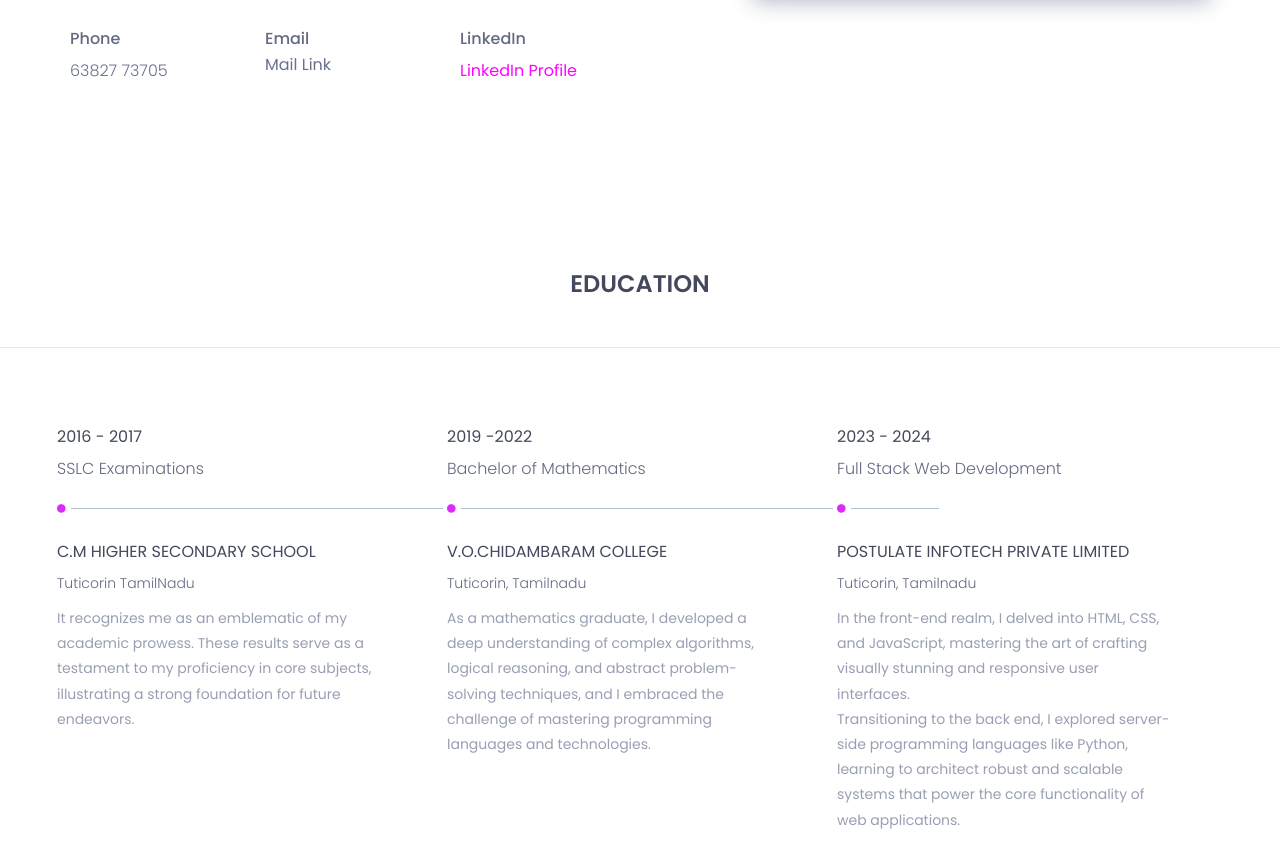
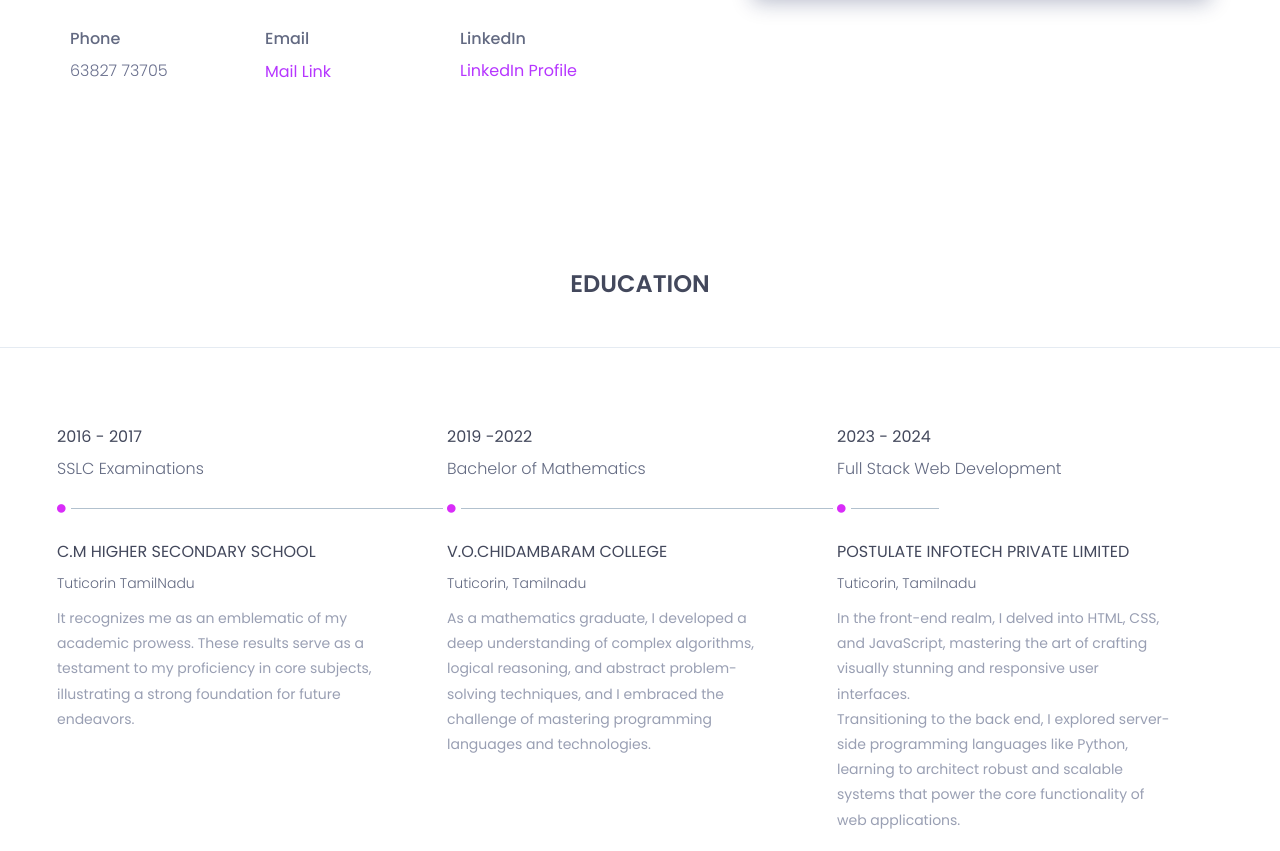
Before and after one commit to muthuhariharan2001/muthuhariharan, a plain HTML site: page index.html in a window 1280 px wide. Shown: the part 1588-2439 px from the top of the page. Drawn offline with nearby package versions, Linux system fonts and the light colour scheme; some packages are replaced by stand-ins of ours; a script that the page names is missing.

Commit message:
Update index.html

```diff
--- a/index.html
+++ b/index.html
@@ -148,7 +148,7 @@
 									<div class="col-sm-4">
 										<div class="single-about-add-info">
 											<h3>email</h3>
-											<a href="mailto:muthuhariharan2001@gmail.com">Mail Link</a>
+											<a href="mailto:muthuhariharan2001@gmail.com" style="color: #b636ff; margin-top: 7px;">Mail Link</a>
 										</div>
 									</div>
 									<!-- <div class="col-sm-4">
@@ -161,7 +161,7 @@
 										<div class="single-about-add-info">
 											<h3>LinkedIn</h3>
 											<p>
-												<a href="https://www.linkedin.com/in/muthu-hariharan-582882218/" style="color: rgb(255, 3, 255); font-weight: normal;">LinkedIn Profile</a>
+												<a href="https://www.linkedin.com/in/muthu-hariharan-582882218/" style="color: #b636ff; font-weight: normal;">LinkedIn Profile</a>
 											</p>
 										</div>
 									</div>
```
